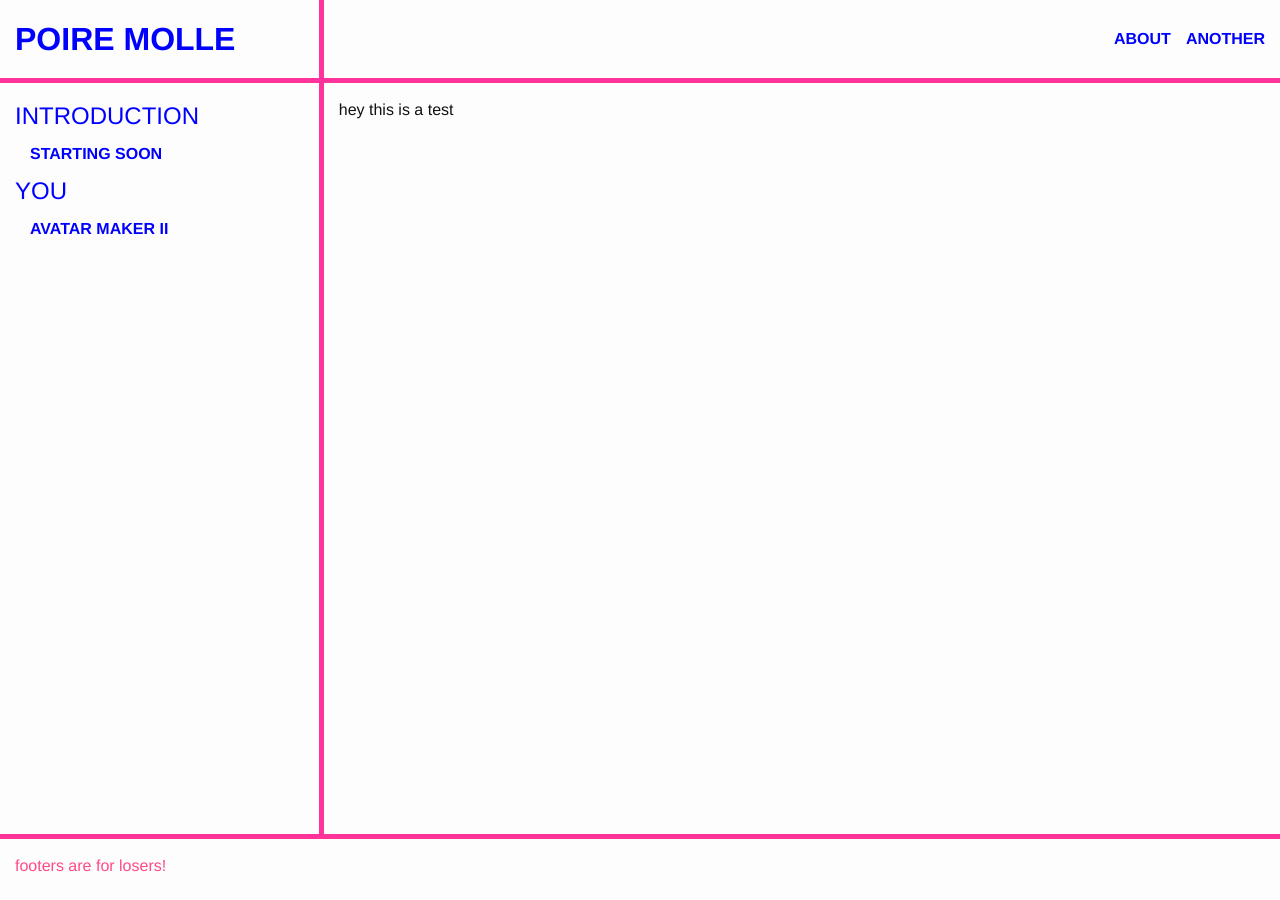
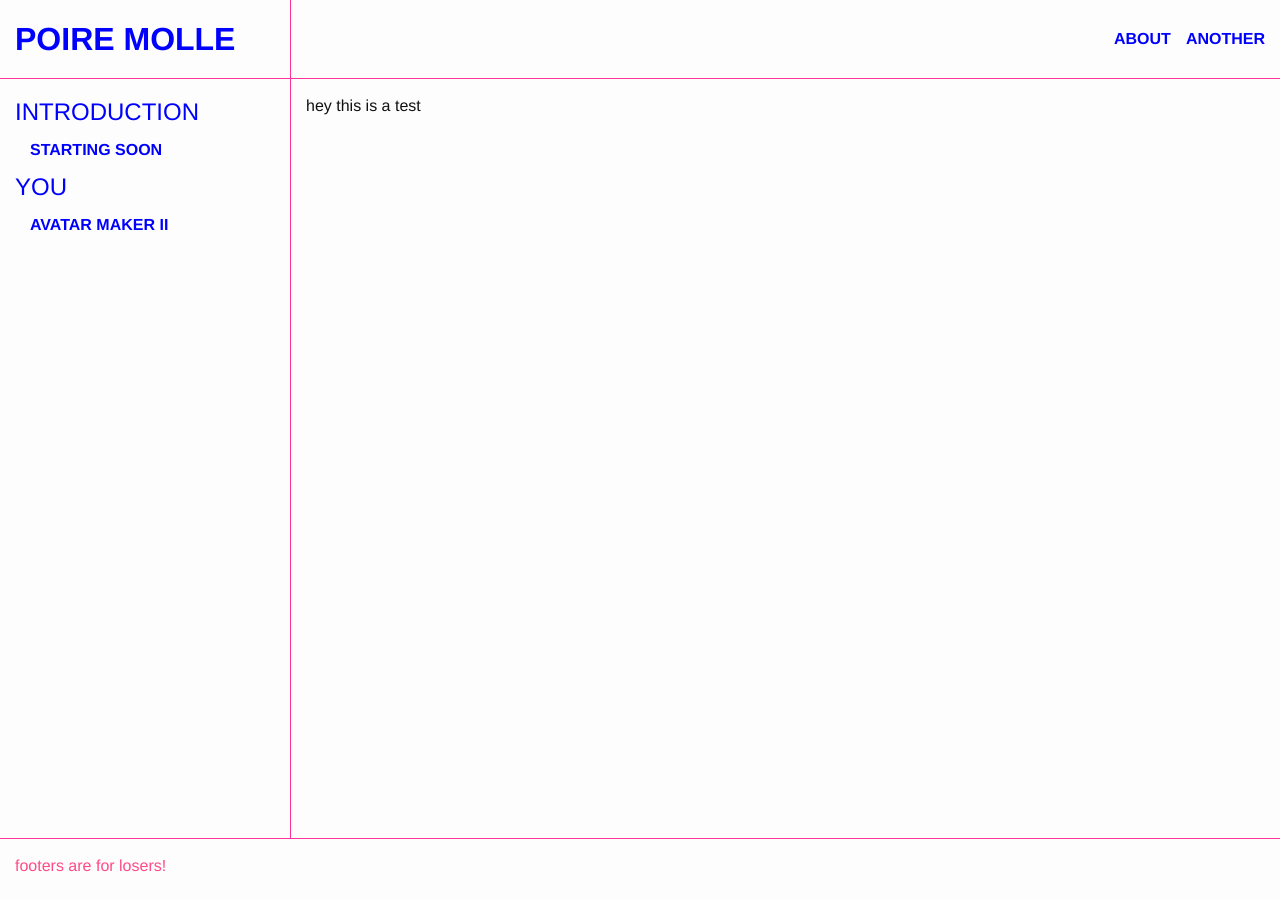
Before and after one commit to poiremolle/blog, a Jekyll site: the page built from index.md, in a window 1280 px wide. Built offline with Jekyll 4.4.1, drawn with Linux system fonts in a browser that asks for light colours.

Commit message:
changing container gap to 1px and left column width to max-content

```diff
--- a/_sass/minima/_layout.scss
+++ b/_sass/minima/_layout.scss
@@ -33,9 +33,9 @@
     "logo top-nav"
     "sidebar content"
     "footer footer";
-  grid-template-columns: 1fr 3fr;
+  grid-template-columns: max-content auto;
   grid-template-rows: min-content auto min-content;
-  gap: 5px;
+  gap: 1px;
   background-color: $compl-color;
 
   @include media-query($on-palm) {
```
